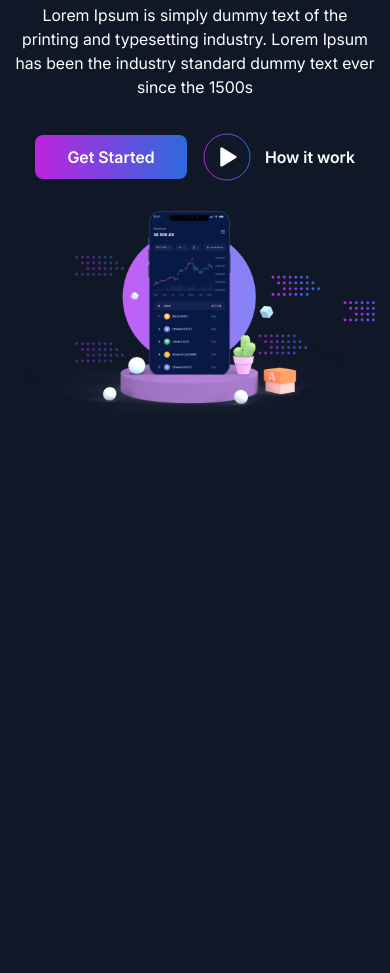
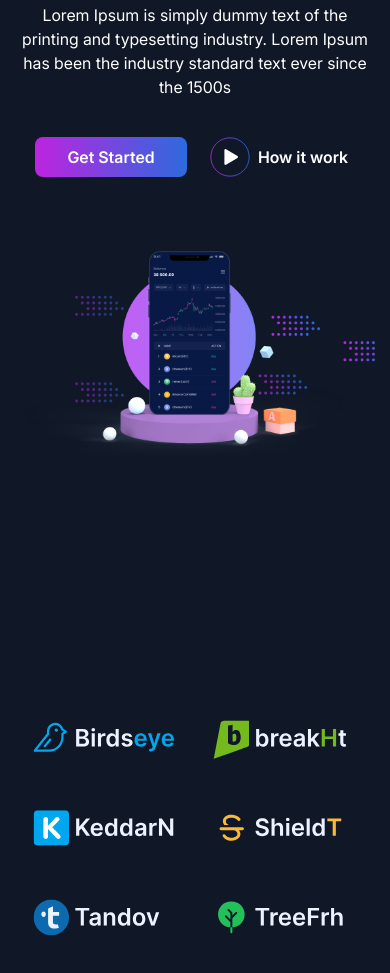
Before and after one commit to RaminHaghi/crypto, a website: page public/index.html in a window 390 px wide. Shown: the part 289-1262 px from the top of the page. Before the commit the page ends 844 px from the top, so only its background shows below. Drawn offline with Linux system fonts and the light colour scheme.

Commit message:
finish companies section and header scroll styles

```diff
--- a/public/index.html
+++ b/public/index.html
@@ -13,7 +13,9 @@
     </head>
 
     <body class="bg-gray-900 font-inter-reg overflow-x-hidden">
-        <header class="fixed items-center top-0 w-full z-30 py-8">
+        <header
+            class="fixed items-center top-0 w-full z-30 py-8 transition-all duration-300"
+        >
             <div class="container flex items-center justify-between">
                 <div class="app-main">
                     <img src="./images/logo/logo.svg" alt="App Logo" />
@@ -106,7 +108,7 @@
                 ></div>
 
                 <div
-                    class="account-window fixed z-50 hidden flex-col justify-between p-5 top-0 right-0 bottom-0 left-0 m-auto max-w-85 h-135 md:max-w-115 md:h-160 md:p-10 rounded-md bg-gradiendt-app backdrop-blur-md text-white"
+                    class="account-window fixed z-50 hidden flex-col justify-between p-5 top-0 right-0 bottom-0 left-0 m-auto max-w-85 h-135 md:max-w-115 md:h-160 md:p-10 rounded-md bg-gradient-app backdrop-blur-md text-white"
                 >
                     <div
                         class="account-window__header flex flex-col items-center"
@@ -272,20 +274,22 @@
                             <p class="max-w-120 mt-6 mb-9 mx-auto xl:mx-0">
                                 Lorem Ipsum is simply dummy text of the printing
                                 and typesetting industry. Lorem Ipsum has been
-                                the industry standard dummy text ever since the
-                                1500s
+                                the industry standard text ever since the 1500s
                             </p>
                             <div
                                 class="max-w-80 flex items-center gap-4 *:basis-1/2 mx-auto xl:mx-0"
                             >
                                 <a
                                     href="#"
-                                    class="btn bg-gradient-to-r hover:bg-gradient-to-l"
+                                    class="btn bg-gradient-to-r hover:bg-gradient-to-l h-10 md:h-11"
                                     >Get Started</a
                                 >
-                                <a href="#" class="btn gap-2 justify-between">
+                                <a
+                                    href="#"
+                                    class="btn gap-2 md:justify-between"
+                                >
                                     <img
-                                        class="w-12 h-12"
+                                        class="w-10 h-10 md:w-12 md:h-12"
                                         src="./images/banner/playbutton.svg"
                                         alt="Play button"
                                     />
@@ -293,11 +297,56 @@
                                 </a>
                             </div>
                         </div>
-                        <div class="xl:col-span-5">
+                        <div class="xl:col-span-5 mt-10 xl:mt-auto">
                             <img
                                 class="xl:max-w-260 xl:-m-48"
                                 src="./images/banner/banner.png"
                                 alt="Banner main"
+                            />
+                        </div>
+                    </div>
+                </div>
+            </section>
+
+            <section id="companies" class="my-54">
+                <div class="container">
+                    <div
+                        class="grid grid-cols-2 lg:grid-cols-3 3xl:grid-cols-12 *:mx-auto"
+                    >
+                        <div class="col-span-1 3xl:col-span-2">
+                            <img
+                                src="./images/companies/birdseye.svg"
+                                alt="companies"
+                            />
+                        </div>
+                        <div class="col-span-1 3xl:col-span-2">
+                            <img
+                                src="./images/companies/break.svg"
+                                alt="companies"
+                            />
+                        </div>
+                        <div class="col-span-1 3xl:col-span-2">
+                            <img
+                                src="./images/companies/keddar.svg"
+                                alt="companies"
+                            />
+                        </div>
+                        <div class="col-span-1 3xl:col-span-2">
+                            <img
+                                src="./images/companies/shield.svg"
+                                alt="companies"
+                            />
+                        </div>
+                        <div class="col-span-1 3xl:col-span-2">
+                            <img
+                                src="./images/companies/tandov.svg"
+                                alt="companies"
+                            />
+                        </div>
+                        <div class="col-span-1 3xl:col-span-2">
+                            <img
+                                src="./images/companies/tree.svg"
+                                alt="companies"
                             />
                         </div>
                     </div>
--- a/public/scripts/app.js
+++ b/public/scripts/app.js
@@ -82,6 +82,21 @@ function closeSignEsc(event) {
     }
 }
 
+window.addEventListener('scroll', function () {
+    const header = this.document.querySelector('header');
+    if (window.scrollY > 80) {
+        header.classList.add('bg-scroll-header');
+        header.classList.remove('py-8');
+        header.classList.add('py-3');
+        header.classList.remove('bg-transparent');
+    } else {
+        header.classList.add('bg-transparent');
+        header.classList.remove('py-3');
+        header.classList.add('py-8');
+        header.classList.remove('bg-scroll-header');
+    }
+});
+
 hamburgerMenu.addEventListener('click', mobileNavOpen);
 backgroundBlur.addEventListener('click', closeNavMobile);
 menuCrossClose.addEventListener('click', closeNavMobile);
--- a/src/input.css
+++ b/src/input.css
@@ -40,12 +40,16 @@
     padding-left: 15px;
 }
 
-@utility bg-gradiendt-app {
+@utility bg-gradient-app {
     background-image: linear-gradient(
         to right,
         rgba(189, 36, 223, 17%),
         rgba(45, 106, 222, 17%)
     );
+}
+
+@utility bg-scroll-header {
+    background-image: linear-gradient(to right, #410c4c, #0a2351);
 }
 
 @utility bg-gradient-to-r {
```
Also changed, not shown: public/styles/app.css.
